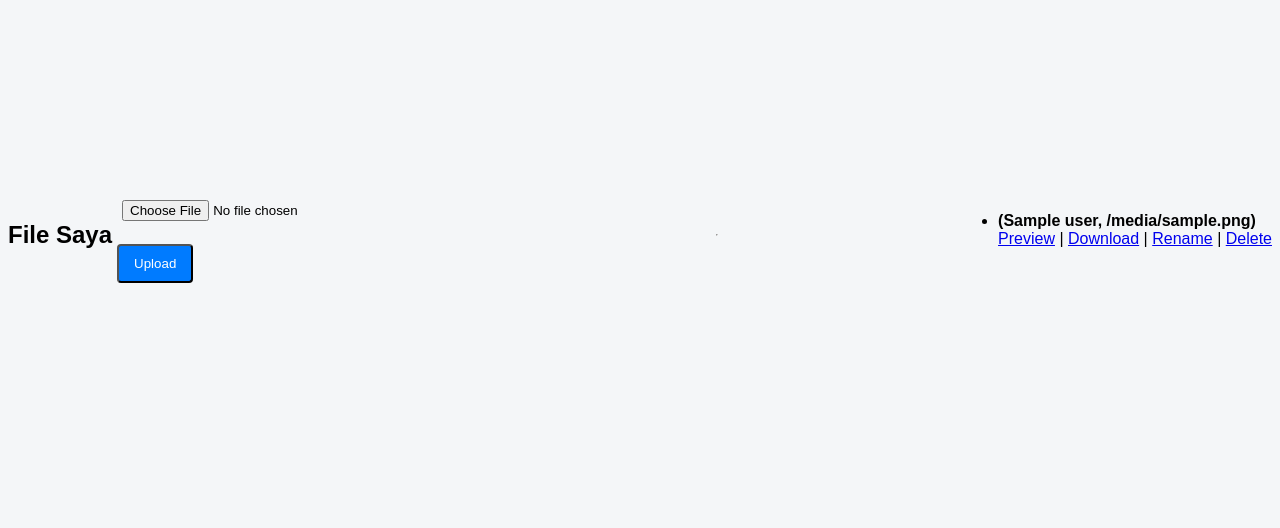
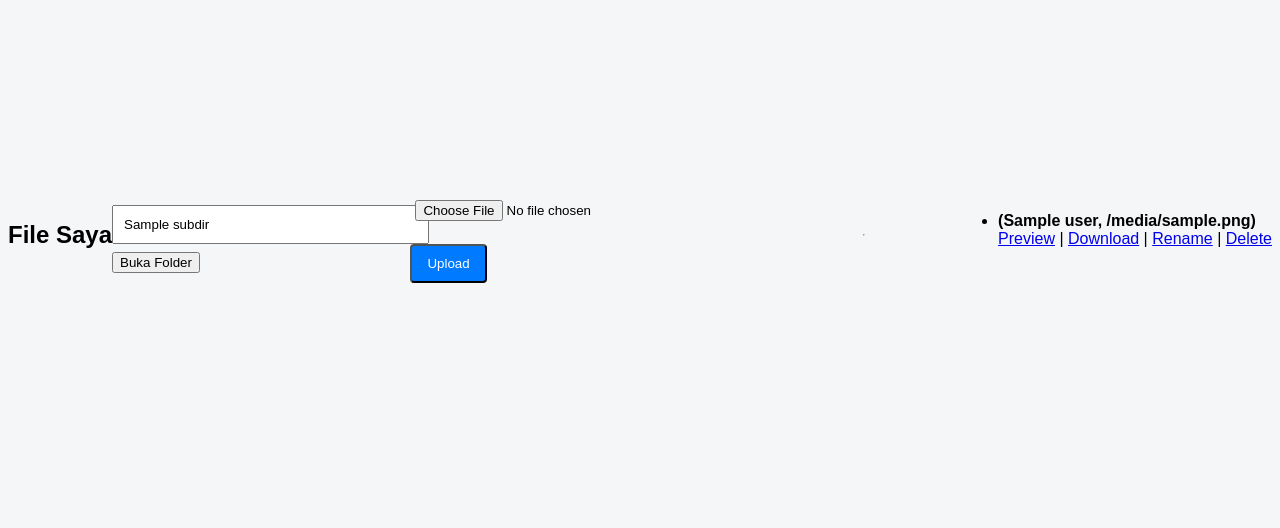
Before and after one commit to MiftahulKhoiri/Choiri_Media_Server, a Flask app: template app/templates/files.html in a window 1280 px wide. Shown: the part 173-701 px from the top of the page. Run offline with Flask 2, Linux system fonts and the light colour scheme; the template is opened without the code that fills it: most values are stand-ins (such as "Sample title", 1, 10 or a date in 2020); parts of the project's set-up code (start-up, migrations or seed data) failed here and were passed over.

Commit message:
Update files.html

```diff
--- a/app/templates/files.html
+++ b/app/templates/files.html
@@ -9,6 +9,12 @@
     <div class="alert alert-{{ category }}">{{ message }}</div>
   {% endfor %}
 {% endwith %}
+
+<form method="get">
+    <input type="text" name="dir" placeholder="Folder (opsional)"
+           value="{{ subdir }}">
+    <button>Buka Folder</button>
+</form>
 
 <form method="post" enctype="multipart/form-data">
     <input type="file" name="file" required>
```
